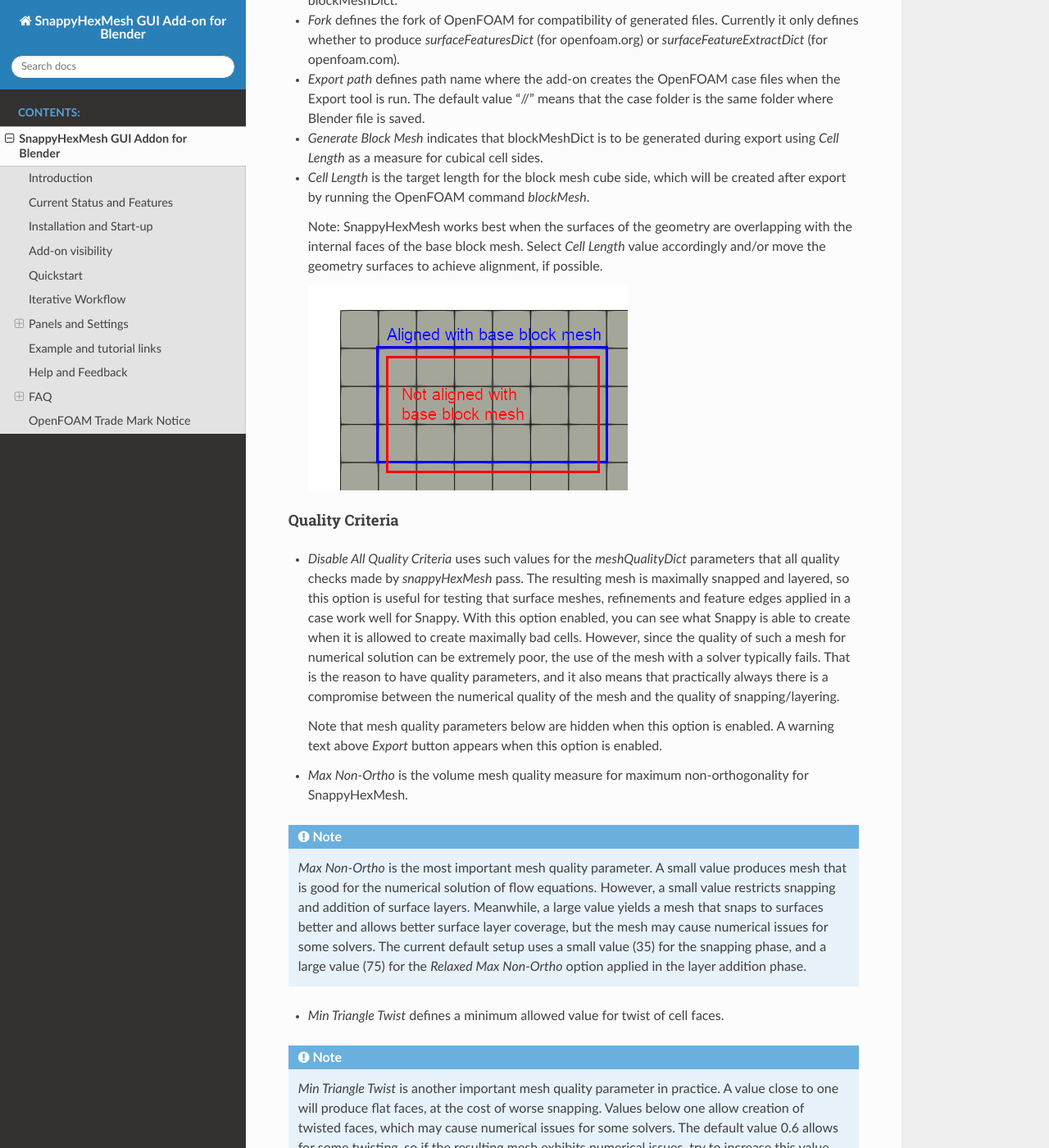
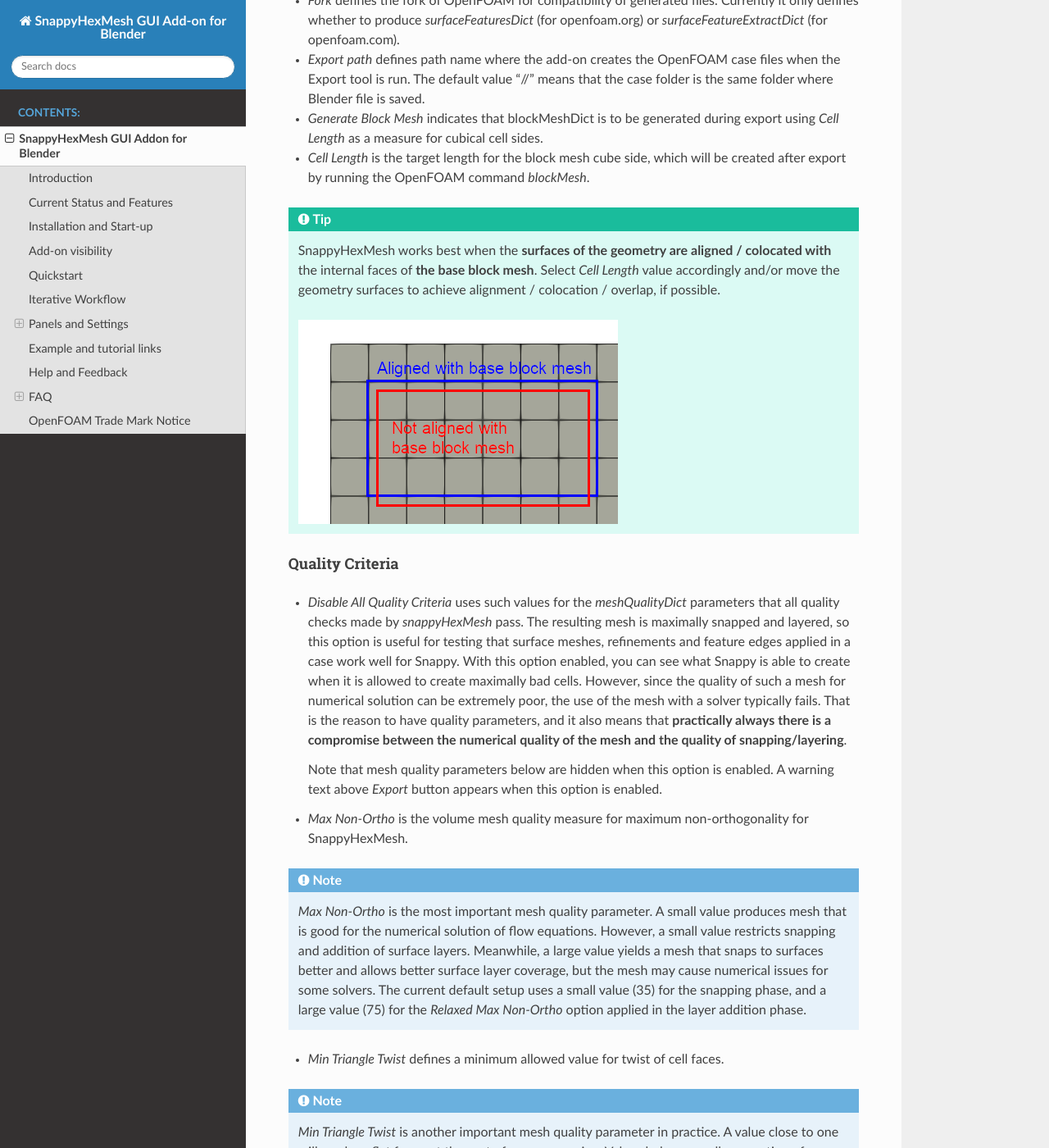
Before and after one commit to tkeskita/snappyhexmesh_gui, a Sphinx documentation site: the page built from docs/snappy_gui.rst, in a window 1280 px wide and 1400 px high, scrolled down 4761 px. Shown: the whole window at 82% size. Built offline with Sphinx 7.4.7 and the Read the Docs theme 2.0.0, drawn with Linux system fonts in a browser that asks for light colours; some of the changed text lies outside the part shown.

Commit message:
docs: Improvement of tips, thin walls as baffles tip

```diff
--- a/docs/snappy_gui.rst
+++ b/docs/snappy_gui.rst
@@ -158,10 +158,13 @@
   which will be created after export by running the OpenFOAM command
   *blockMesh*.
 
-  Note: SnappyHexMesh works best when the surfaces of the geometry are
-  overlapping with the internal faces of the base block mesh.
-  Select *Cell Length* value accordingly and/or move the geometry
-  surfaces to achieve alignment, if possible.
+.. tip::
+
+  SnappyHexMesh works best when the **surfaces of the geometry are
+  aligned / colocated with** the internal faces of **the base block
+  mesh**.  Select *Cell Length* value accordingly and/or move the
+  geometry surfaces to achieve alignment / colocation / overlap, if
+  possible.
 
   .. figure:: images/block_mesh_alignment.png
 
@@ -178,8 +181,8 @@
   since the quality of such a mesh for numerical solution can be
   extremely poor, the use of the mesh with a solver typically
   fails. That is the reason to have quality parameters, and it also
-  means that practically always there is a compromise between
-  the numerical quality of the mesh and the quality of snapping/layering.
+  means that **practically always there is a compromise between
+  the numerical quality of the mesh and the quality of snapping/layering**.
 
   Note that mesh quality parameters below are hidden when this option
   is enabled. A warning text above *Export* button appears when this
@@ -337,7 +340,15 @@
   * **boundary**: Face zone is created as boundaries (unshared boundary
     faces).
 
-  **Note:** Face zone name is same as object name.
+.. tip::
+
+  For **internal thin walls** (for which you don't need to resolve the
+  actual thickness), provide the geometry for no wall thickness, and
+  use the **baffle** Face Zone Type to create those walls. This
+  improves the snapping compared to treating the thin walls as normal
+  walls.
+
+**Note:** Face zone name is same as object name.
 
 * *Cell Zone Type* defines the type of cell zones in relation to
   surface mesh, which is assumed to define a manifold surface which
@@ -360,7 +371,9 @@
 
 * *Volume Refinement Level* shows the number of refinements for volume refinement.
 
-  **Note:** For refinement volume objects, the typical settings
+.. tip::
+
+  For **refinement volume objects**, the typical settings
   are: *Type:* patch, *Enable Snapping:* disabled, *Extract Feature Edges:*
   disabled, and *Volume Refinement*: inside.
 
@@ -468,7 +481,7 @@
 Q: I'm getting refinement in unexpected locations, or weird results
 ^^^^^^^^^^^^^^^^^^^^^^^^^^^^^^^^^^^^^^^^^^^^^^^^^^^^^^^^^^^^^^^^^^^
 
-A: Is your geometry aligned with base block mesh as much as possible?
+A: Is your geometry aligned / colocated with base block mesh as much as possible?
 If yes, then your surface mesh might include errors which are so bad
 that even SnappyHexMesh is confused by them. Try to run the **Clean Up
 Meshes** operator and see if it helps.
```
